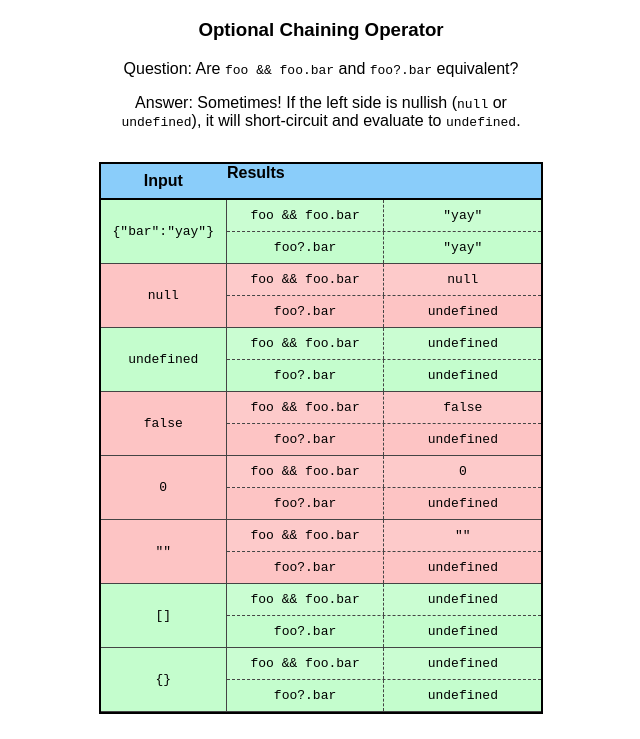
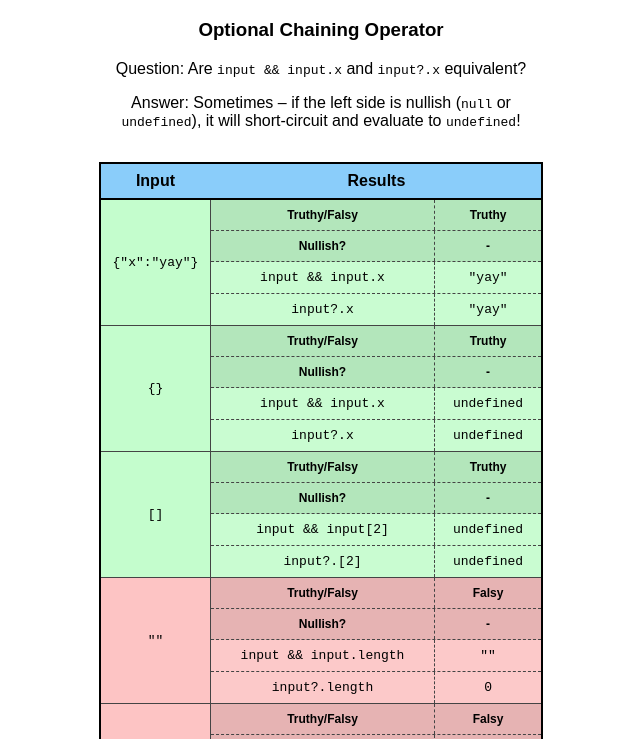
Before and after one commit to BretHudson/javascript, a plain HTML site: page index.html in a window 1280 px wide. Shown: the part 61-800 px from the top of the page, without its empty margins (319-959 px from the left). Drawn offline with Linux system fonts and the light colour scheme.

Commit message:
Enhance table

```diff
--- a/index.html
+++ b/index.html
@@ -70,6 +70,9 @@
 
 				&.equal {
 					background-color: rgb(60 247 91 / 0.3);
+					&.falsy {
+						background-color: rgb(247 247 60 / 0.3);
+					}
 				}
 
 				&.not-equal {
@@ -85,17 +88,15 @@
 
 				@media (width < 400em) {
 					> div {
-						&:first-child {
-							display: grid;
-							place-items: center;
-						}
+						display: grid;
+						place-items: center;
 					}
 				}
 			}
 
 			.results {
 				display: grid;
-				grid-template-columns: 1fr 1fr;
+				grid-template-columns: 1fr 12ch;
 
 				> div {
 					display: grid;
@@ -107,9 +108,17 @@
 						padding: 0.5rem 0.75rem;
 					}
 
-					&:first-child {
+					&:not(:last-child) {
 						border-bottom: 1px dashed var(--border-color);
-						background-color: rgb(255 255 255 / 0.1);
+					}
+
+					background-color: rgb(240 240 240 / 0.1);
+
+					&:nth-child(4n + 1) {
+						background-color: rgb(32 32 32 / 0.1);
+					}
+					&:nth-child(4n + 2) {
+						background-color: rgb(32 32 32 / 0.1);
 					}
 
 					:first-child {
@@ -131,6 +140,11 @@
 					font-weight: 700;
 				}
 			}
+
+			.results span {
+				font-size: 0.75rem;
+				font-weight: 700;
+			}
 		</style>
 	</head>
 	<body>
@@ -138,13 +152,13 @@
 			<h1>JavaScript Shenanigans</h1>
 			<h3>Optional Chaining Operator</h3>
 			<p>
-				Question: Are <code>foo && foo.bar</code> and
-				<code>foo?.bar</code> equivalent?
+				Question: Are <code>input && input.x</code> and
+				<code>input?.x</code> equivalent?
 			</p>
 			<p>
-				Answer: Sometimes! If the left side is nullish (<code>null</code> or
-				<code>undefined</code>), it will short-circuit and evaluate to
-				<code>undefined</code>.
+				Answer: Sometimes &ndash; if the left side is nullish (<code>null</code>
+				or <code>undefined</code>), it will short-circuit and evaluate to
+				<code>undefined</code>!
 			</p>
 			<p></p>
 			<div id="answer-grid">
@@ -156,29 +170,43 @@
 		</div>
 		<script>
 			const values = [];
-			const addValue = (value, falsy = true, nullish = false) =>
-				values.push({ value, falsy, nullish });
+			const addValue = (input, options = {}) => {
+				values.push({
+					input,
+					exp1: options.exp1 ?? 'input && input.x',
+					exp2: options.exp2 ?? 'input?.x',
+				});
+			};
 
-			addValue({ bar: 'yay' }, false);
-			addValue(null, true, true);
-			addValue(undefined, true, true);
-			addValue(false);
-			addValue(0);
-			addValue('');
-			addValue([]);
+			addValue({ x: 'yay' });
 			addValue({});
+			addValue([], {
+				exp1: 'input && input[2]',
+				exp2: 'input?.[2]',
+			});
+			addValue('', {
+				exp1: 'input && input.length',
+				exp2: 'input?.length',
+			});
+			addValue(false, {
+				exp1: 'input && input.toString()',
+				exp2: 'input?.toString()',
+			});
+			addValue(0, {
+				exp1: 'input && input.toFixed(2)',
+				exp2: 'input?.toFixed(2)',
+			});
+			addValue(null);
+			addValue(undefined);
 
 			const gridElem = document.getElementById('answer-grid');
 
 			const toString = (value) =>
 				value === undefined ? 'undefined' : JSON.stringify(value);
 
-			values.forEach(({ value, falsy, nullish }) => {
-				const result1 = value && value.bar;
-				const result2 = value?.bar;
-
-				const exp1 = 'foo && foo.bar';
-				const exp2 = 'foo?.bar';
+			values.forEach(({ input, falsy, nullish, exp1, exp2 }) => {
+				const result1 = eval(exp1);
+				const result2 = eval(exp2);
 
 				const rowElem = document.createElement('div');
 				rowElem.classList.add('row');
@@ -188,16 +216,35 @@
 					rowElem.classList.add('not-equal');
 				}
 
-				const valueElem = document.createElement('div');
-				valueElem.classList.add('value');
+				const inputElem = document.createElement('div');
+				inputElem.classList.add('input');
 
-				const valueCodeElem = document.createElement('code');
-				valueCodeElem.textContent = toString(value);
-				valueElem.append(valueCodeElem);
-				rowElem.append(valueElem);
+				const inputCodeElem = document.createElement('code');
+				inputCodeElem.textContent = toString(input);
+				inputElem.append(inputCodeElem);
+				rowElem.append(inputElem);
 
 				const resultsElem = document.createElement('div');
 				resultsElem.classList.add('results');
+
+				const resultTruthyElem = document.createElement('div');
+				const expTruthyElem = document.createElement('span');
+				expTruthyElem.textContent = 'Truthy/Falsy';
+				const resultTruthyCodeElem = document.createElement('span');
+				resultTruthyCodeElem.textContent = Boolean(input) ? 'Truthy' : 'Falsy';
+				if (!Boolean(input)) rowElem.classList.add('falsy');
+				resultTruthyCodeElem.classList.add('output');
+				resultTruthyElem.append(expTruthyElem, resultTruthyCodeElem);
+				resultsElem.append(resultTruthyElem);
+
+				const resultNullishElem = document.createElement('div');
+				const expNullishElem = document.createElement('span');
+				expNullishElem.textContent = 'Nullish?';
+				const resultNullishCodeElem = document.createElement('span');
+				resultNullishCodeElem.textContent = input == null ? 'Nullish' : '-';
+				resultNullishCodeElem.classList.add('output');
+				resultNullishElem.append(expNullishElem, resultNullishCodeElem);
+				resultsElem.append(resultNullishElem);
 
 				const result1Elem = document.createElement('div');
 				const exp1Elem = document.createElement('code');
```
